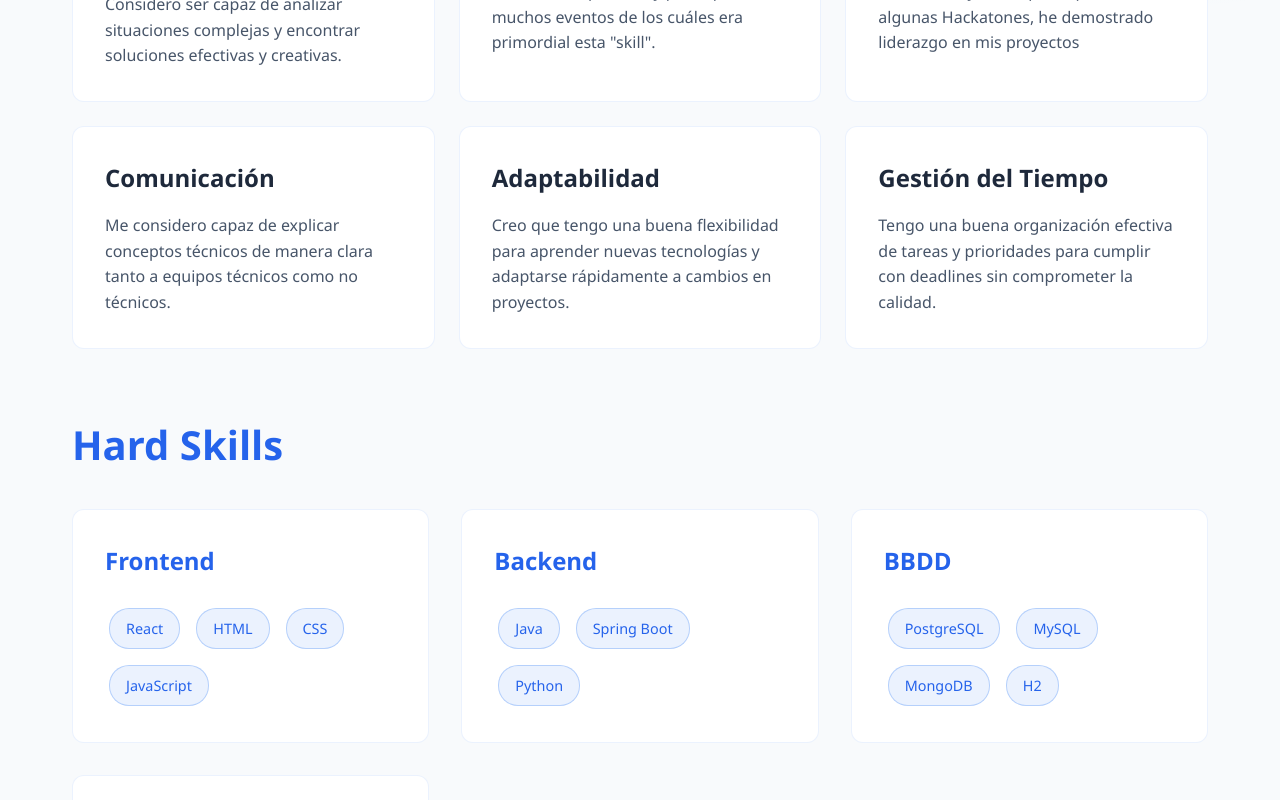
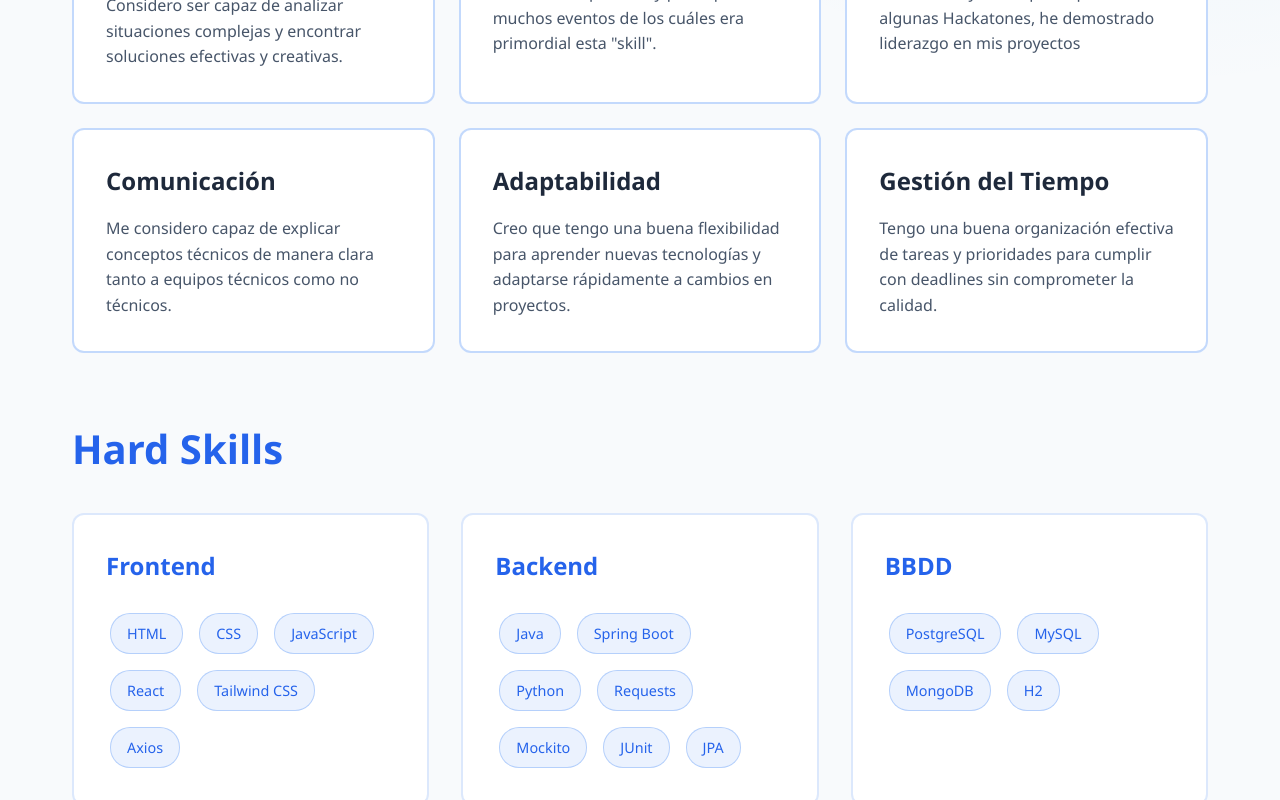
Before and after one commit to alonsomoros/alonsomoros.github.io, a React (Vite) app: page /about in a window 1280 px wide. Shown: the part 1060-1860 px from the top of the page. Built offline with nearby package versions, Linux system fonts and the light colour scheme; the HTML template or start-up script is replaced by a standard one.

Commit message:
Modificaciones de diseño con el light/dark mode

```diff
--- a/src/pages/About.css
+++ b/src/pages/About.css
@@ -55,7 +55,7 @@
     background-color: var(--card-bg);
     padding: 2rem;
     border-radius: 12px;
-    border: 1px solid rgba(59, 130, 246, 0.1);
+    border: 2px solid rgba(59, 130, 246, 0.3);
     transition: all 0.3s ease;
 }
 
@@ -86,7 +86,7 @@
     background-color: var(--card-bg);
     padding: 2rem;
     border-radius: 12px;
-    border: 1px solid rgba(59, 130, 246, 0.1);
+    border: 2px solid rgba(141, 180, 243, 0.3);
 }
 
 .skill-category h3 {
--- a/src/pages/About.tsx
+++ b/src/pages/About.tsx
@@ -3,10 +3,10 @@ import './About.css';
 
 export default function About() {
   const hardSkills = {
-    'Frontend': ['React', 'HTML', 'CSS', 'JavaScript'],
-    'Backend': ['Java', 'Spring Boot', 'Python'],
+    'Frontend': ['HTML', 'CSS', 'JavaScript', 'React', 'Tailwind CSS', 'Axios'],
+    'Backend': ['Java', 'Spring Boot', 'Python', 'Requests', 'Mockito', 'JUnit', 'JPA'],
     'BBDD': ['PostgreSQL', 'MySQL', 'MongoDB', 'H2'],
-    'DevOps': ['Git', 'Docker', 'Azure', 'CI/CD', 'Metodologías Ágiles']
+    'DevOps': ['Git', 'Docker', 'Azure', 'CI/CD', 'Metodologías Ágiles', 'SonarQube', 'Liquibase', 'Jacoco']
   };
 
   const softSkills = [
--- a/src/pages/Achievements.css
+++ b/src/pages/Achievements.css
@@ -19,7 +19,7 @@
 
 .achievements-header h1 {
     font-size: 3rem;
-    margin-bottom: 1rem;
+    margin-bottom: 1rem;;
     background: linear-gradient(135deg, var(--primary-color), #0ea5e9);
     -webkit-background-clip: text;
     -webkit-text-fill-color: transparent;
@@ -27,7 +27,6 @@
 }
 
 .achievements-header p {
-    max-width: 860px;
     color: var(--text-muted);
     font-size: 1.125rem;
     line-height: 1.8;
@@ -42,7 +41,7 @@
 .achievement-card {
     background-color: var(--card-bg);
     border-radius: 16px;
-    border: 1px solid rgba(59, 130, 246, 0.2);
+    border: 1px solid rgba(231, 167, 29, 0.74);
     padding: 1.5rem;
     display: flex;
     flex-direction: column;
@@ -111,6 +110,7 @@
     text-transform: uppercase;
     padding: 0.35rem 0.7rem;
     border-radius: 999px;
+    border: 1px solid rgba(44, 98, 214, 0.2);
     display: inline-flex;
     align-items: center;
     gap: 0.4rem;
--- a/src/pages/Achievements.tsx
+++ b/src/pages/Achievements.tsx
@@ -14,7 +14,7 @@ export default function Achievements() {
         <header className="achievements-header">
           <h1>Logros</h1>
           <p>
-            Aquí iré añadiendo hitos personales, deportivos, académicos y tecnológicos para documentar avances reales con contexto.
+            Aquí iré añadiendo logros de cualquier tipo que vaya cumpliendo, quizás hasta sirva de motivación para muchos ;)
           </p>
         </header>
 
--- a/src/pages/Home.css
+++ b/src/pages/Home.css
@@ -32,11 +32,11 @@
 
 .cta-primary:hover {
     transform: translateY(-3px);
-    box-shadow: 0 8px 25px rgba(59, 130, 246, 0.6);
+    box-shadow: 0 8px 25px rgba(59, 130, 246, 0.1);
 }
 
 .cta-secondary {
-    background-color: transparent;
+    background-color: rgba(41, 102, 199, 0.3);
     color: var(--text-color);
     border: 2px solid var(--primary-color);
 }
--- a/src/pages/Projects.css
+++ b/src/pages/Projects.css
@@ -30,7 +30,7 @@
 }
 
 .projects-toolbar {
-    background-color: rgba(30, 41, 59, 0.55);
+    background-color: var(--card-bg);
     border: 1px solid rgba(59, 130, 246, 0.22);
     border-radius: 14px;
     padding: 1rem;
@@ -99,7 +99,7 @@
     background-color: var(--card-bg);
     border-radius: 12px;
     overflow: hidden;
-    border: 1px solid rgba(59, 130, 246, 0.1);
+    border: 2px solid rgba(13, 50, 109, 0.3);
     transition: all 0.3s ease;
     text-decoration: none;
     color: inherit;
```
